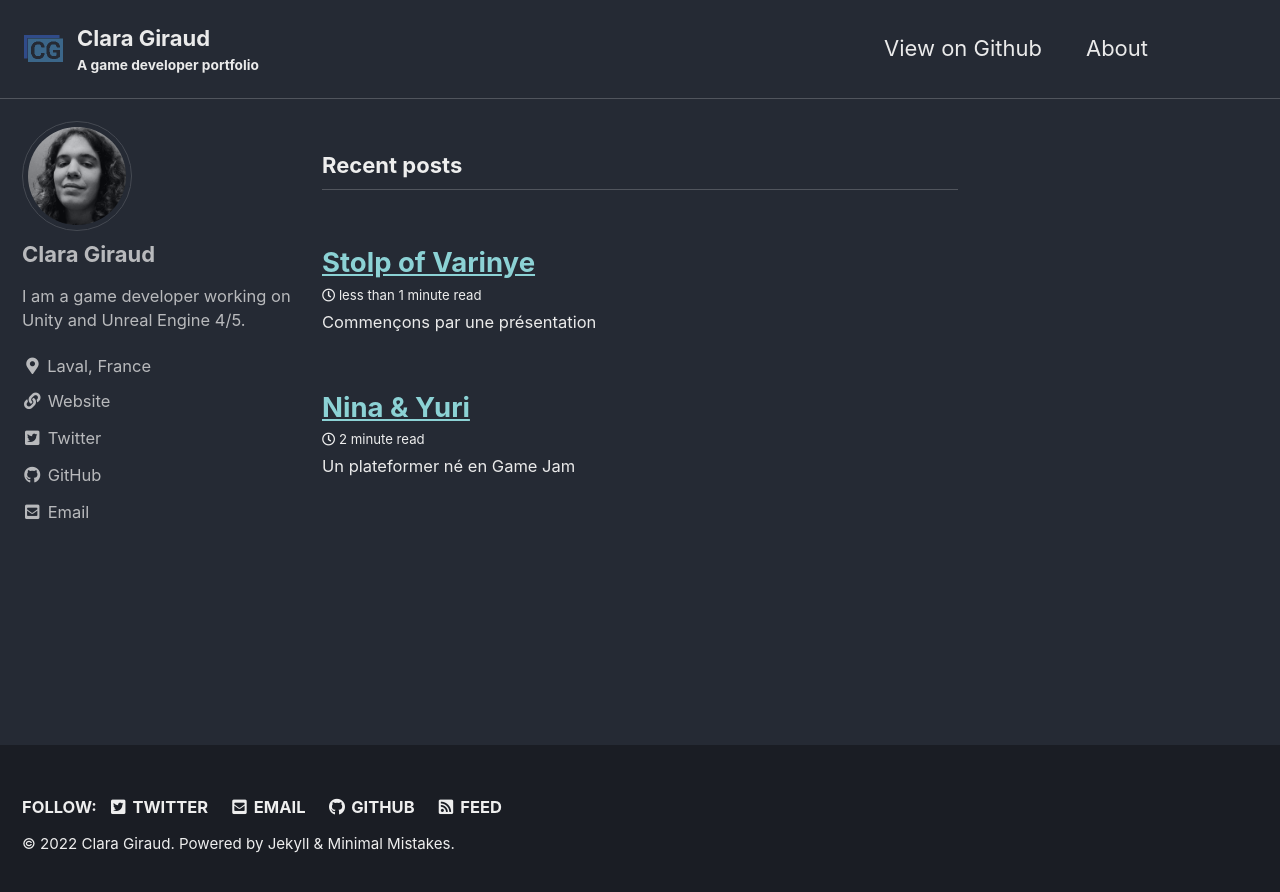
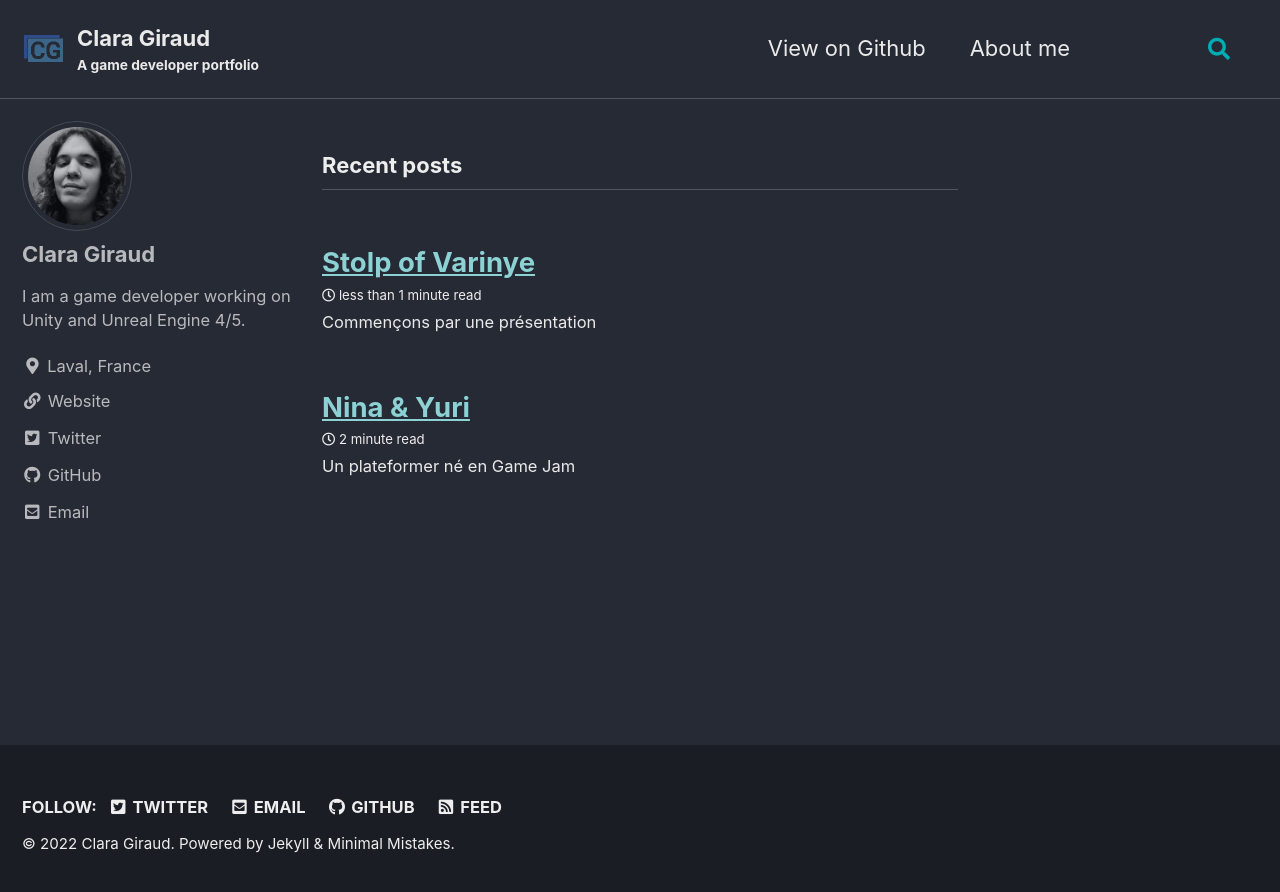
Before and after one commit to DwenShell/DwenShell.github.io, a Jekyll site: the page built from index.html, in a window 1280 px wide. Shown: the top 892 px of the page. Built offline with Jekyll 4.4.1, drawn with Linux system fonts in a browser that asks for light colours; cached includes are drawn as plain includes; the list of posts is cut into pages by our own code.

```diff
--- a/_config.yml
+++ b/_config.yml
@@ -59,7 +59,7 @@ reCaptcha:
 atom_feed:
   path                   : # blank (default) uses feed.xml
   hide                   : # true, false (default)
-search                   : # true, false (default)
+search                   : true # true, false (default)
 search_full_content      : # true, false (default)
 search_provider          : # lunr (default), algolia, google
 lunr:
--- a/_data/navigation.yml
+++ b/_data/navigation.yml
@@ -4,7 +4,7 @@ main:
     #url: https://mmistakes.github.io/minimal-mistakes/docs/quick-start-guide/
   - title: "View on Github"
     url: https://github.com/DwenShell
-  - title: "About"
+  - title: "About me"
     url: /about/
   - #title: "Sample Collections"
     #url: /collection-archive/
```
